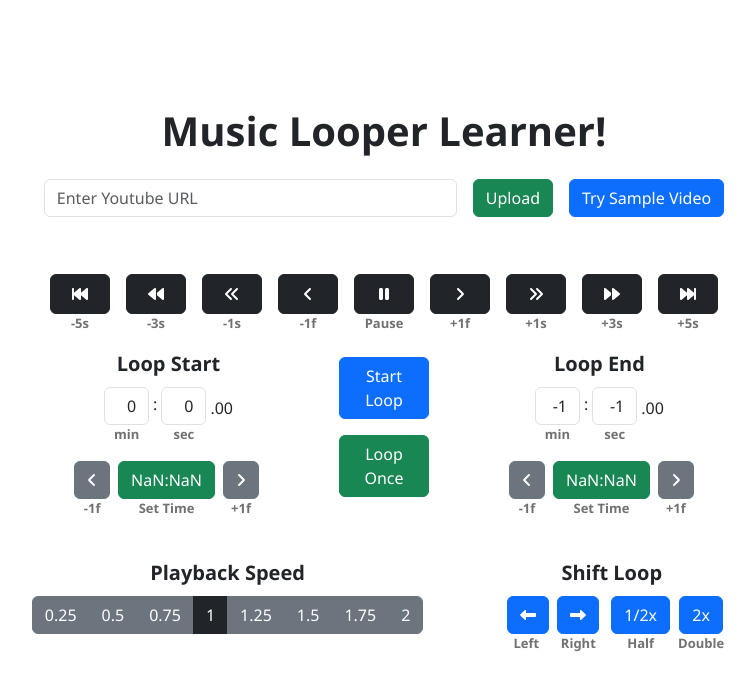
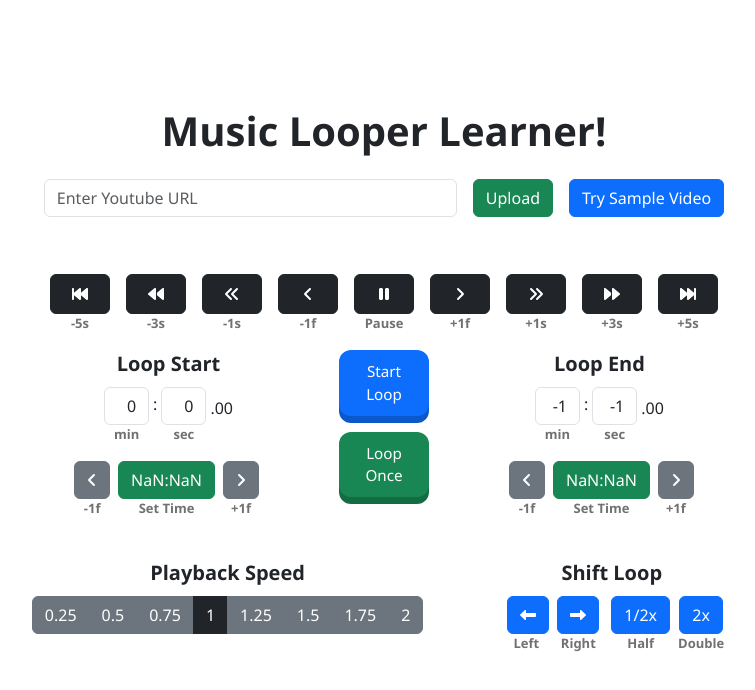
Before and after one commit to DanNguyen0117/music-looper-learner, a React (Vite) app: page / in a window 1280 px wide. Shown: the top 690 px of the page, without its empty margins (256-1011 px from the left). Built offline with nearby package versions, Linux system fonts and the light colour scheme.

Commit message:
some code cleanup. made the loop buttons look nice and 3d and playful and whatnot

```diff
--- a/src/App.jsx
+++ b/src/App.jsx
@@ -11,7 +11,6 @@ import Row from 'react-bootstrap/Row';
 import Container from 'react-bootstrap/Container';
 
 import './App.css';
-import { secondsToHMS } from './utils/secondsToHMS';
 import YouTube from 'react-youtube';
 
 /**
@@ -84,9 +83,9 @@ function App() {
 		setErrorMessage('');
 	};
 
-	const handlePlaybackAction = () => {
-		console.log('hi');
-	};
+	// const handlePlaybackAction = () => {
+	// 	console.log('hi');
+	// };
 
 	// }
 	const onReady = (event) => {
@@ -154,7 +153,6 @@ function App() {
 				</Col>
 				<Col xs="auto">
 					<ShiftLoopControls
-						playerRef={player}
 						startMinutes={startMinutes}
 						startSeconds={startSeconds}
 						setStartMinutes={setStartMinutes}
--- a/src/components/LoopControls.css
+++ b/src/components/LoopControls.css
@@ -3,3 +3,98 @@
     font-weight: 600;
     color: rgb(113, 113, 113);
 }
+
+/* ===== Pushable 3D Bootstrap Buttons ===== */
+/* Remove ALL Bootstrap shadows */
+.btn-pushable,
+.btn-pushable:focus,
+.btn-pushable:active,
+.btn-pushable.active,
+.btn-pushable:disabled {
+    box-shadow: none !important;
+}
+
+.btn-primary.btn-pushable,
+.btn-danger.btn-pushable,
+.btn-success.btn-pushable {
+    transition: none;
+}
+
+.btn-pushable {
+    border: none;
+    padding: 0;
+    border-radius: 12px;
+    cursor: pointer;
+    outline-offset: 4px;
+    box-shadow: 0 6px 0 rgba(0, 0, 0, 0.25);
+}
+
+.btn-pushable:focus {
+    box-shadow: none;
+}
+
+/* Moving face */
+.btn-pushable .btn-front {
+    display: flex;
+    align-items: center;
+    justify-content: center;
+    padding: 10px 20px;
+    min-height: 40px;
+    border-radius: 12px;
+    font-size: 0.95rem;
+    color: #fff;
+    transform: translateY(-7px);
+    transition: transform 0.08s ease;
+    user-select: none;
+}
+
+/* Physical press — ONLY on the pressed button */
+.btn-pushable.is-pressed .btn-front {
+    transform: translateY(-2px);
+}
+
+/* Reset Bootstrap active/toggle visuals */
+.btn-pushable.active .btn-front,
+.btn-pushable[aria-pressed="true"] .btn-front {
+    transform: translateY(-6px);
+}
+
+/* ===== Variant shells ===== */
+
+/* Primary */
+.btn-primary.btn-pushable {
+    background: #0a58ca;
+}
+
+.btn-primary.btn-pushable .btn-front {
+    background: #0d6efd;
+}
+
+/* Danger */
+.btn-danger.btn-pushable {
+    background: #b02a37;
+}
+
+.btn-danger.btn-pushable .btn-front {
+    background: #dc3545;
+}
+
+/* Success */
+.btn-success.btn-pushable {
+    background: #146c43;
+}
+
+.btn-success.btn-pushable .btn-front {
+    background: #198754;
+}
+
+/* Disabled */
+.btn-pushable:disabled {
+    cursor: not-allowed;
+    box-shadow: 0 2px 0 rgba(0, 0, 0, 0.2);
+}
+
+.btn-pushable:disabled .btn-front {
+    transform: translateY(-2px);
+    opacity: 0.65;
+}
--- a/src/components/LoopControls.jsx
+++ b/src/components/LoopControls.jsx
@@ -3,7 +3,7 @@ import { Col, Container, Form, InputGroup, Row, Button } from 'react-bootstrap';
 import { secondsToHMS, secondsToHMSTuple, HMSToSeconds, roundToNearest05 } from '../utils/secondsToHMS';
 import { FontAwesomeIcon } from '@fortawesome/react-fontawesome';
 import { faAngleRight, faAngleLeft } from '@fortawesome/free-solid-svg-icons';
-import './LoopControls.css'
+import './LoopControls.css';
 
 export default function LoopControls({
 	currentTime,
@@ -106,14 +106,24 @@ export default function LoopControls({
 		const endLoopTime = HMSToSeconds(0, endMinutes, endSeconds);
 		if (playerRef.current && startLoopTime <= endTime && endLoopTime <= endTime && startLoopTime < endLoopTime) {
 			setToggleLoop((prev) => !prev);
-			playerRef.current.seekTo(startLoopTime, true);
-			playerRef.current.playVideo();
+
+			// toggleLoop backwards logic!
+			if (toggleLoop) {
+				// setToggleLoop would have made toggleLoop FALSE, but due to React state not updating immediately the current bool val for toggleLoop is still TRUE
+				// user pressed "Stop Loop" therefore we pause the video and go back to non-loop/normal mode and pause the video
+				playerRef.current.pauseVideo();
+			} else {
+				// user pressed "Start Loop" so we go back to the start of the loop time and play the video
+				playerRef.current.seekTo(startLoopTime, true);
+				playerRef.current.playVideo();
+			}
 		}
 	};
 
 	const handleIsLoopedOnce = () => {
 		if (isLoopedOnce) {
 			setIsLoopedOnce((prev) => !prev);
+			playerRef.current.pauseVideo();
 		} else {
 			const startLoopTime = HMSToSeconds(0, startMinutes, startSeconds);
 			const endLoopTime = HMSToSeconds(0, endMinutes, endSeconds);
@@ -242,7 +252,7 @@ export default function LoopControls({
 							<div className="mb-3">{getDecimalOnly(startSeconds)}</div>
 						</div>
 
-						{/* START LOOP CONTROLS */}
+						{/* START CONTROLS */}
 						<Container className="mb-3 d-flex flex-wrap justify-content-center">
 							<div className="me-2">
 								<Button variant="secondary" onClick={() => handleStartAdjust('-1f')}>
@@ -270,21 +280,34 @@ export default function LoopControls({
 				<Col xs="auto">
 					<div className="d-flex flex-column">
 						<Button
-							className="mt-2 mb-3"
+							className={`mt-2 mb-3 btn-pushable`}
 							variant={toggleLoop ? 'danger' : 'primary'}
 							style={{ maxWidth: '90px' }}
 							onClick={handleToggleLoop}
 							disabled={isLoopedOnce}
+							onMouseDown={(e) => e.currentTarget.classList.add('is-pressed')}
+							onMouseUp={(e) => e.currentTarget.classList.remove('is-pressed')}
+							onMouseLeave={(e) => e.currentTarget.classList.remove('is-pressed')}
 						>
-							{toggleLoop ? 'Stop Loop' : 'Start Loop'}
+							<span className="btn-front">{toggleLoop ? 'Stop Loop' : 'Start Loop'}</span>
 						</Button>
-						<Button className="mb-3" variant={'success'} onClick={handleIsLoopedOnce} style={{ maxWidth: '90px' }} disabled={toggleLoop}>
-							{isLoopedOnce ? 'Stop Loop' : 'Loop Once'}
+
+						<Button
+							className="mb-3 btn-pushable"
+							variant="success"
+							style={{ maxWidth: '90px' }}
+							onClick={handleIsLoopedOnce}
+							disabled={toggleLoop}
+							onMouseDown={(e) => e.currentTarget.classList.add('is-pressed')}
+							onMouseUp={(e) => e.currentTarget.classList.remove('is-pressed')}
+							onMouseLeave={(e) => e.currentTarget.classList.remove('is-pressed')}
+						>
+							<span className="btn-front">{isLoopedOnce ? 'Stop Loop' : 'Loop Once'}</span>
 						</Button>
 					</div>
 				</Col>
 
-				{/* END LOOP COLUMN */}
+				{/* END AREA COLUMN */}
 				<Col xs="auto">
 					<div>
 						<div className="mb-2" style={{ fontSize: '20px', fontWeight: '700' }}>
@@ -308,7 +331,7 @@ export default function LoopControls({
 							<div className="mb-3">{getDecimalOnly(endSeconds)}</div>
 						</div>
 
-						{/* END LOOP CONTROLS */}
+						{/* END CONTROLS */}
 						<Container className="mb-3 d-flex flex-wrap justify-content-center">
 							<div className="ms-1">
 								<Button variant="secondary" onClick={() => handleEndAdjust('-1f')}>
--- a/src/components/PlaybackControls.jsx
+++ b/src/components/PlaybackControls.jsx
@@ -1,7 +1,7 @@
 import { FontAwesomeIcon } from '@fortawesome/react-fontawesome';
 import {
 	faPlay,
-	faInfinity,
+	//faInfinity,
 	faForward,
 	faForwardFast,
 	faPause,
--- a/src/components/ShiftLoopControls.jsx
+++ b/src/components/ShiftLoopControls.jsx
@@ -8,7 +8,6 @@ import { FontAwesomeIcon } from '@fortawesome/react-fontawesome';
 import './LoopControls.css';
 
 function ShiftLoopControls({
-	playerRef,
 	startMinutes,
 	startSeconds,
 	setStartMinutes,
```
